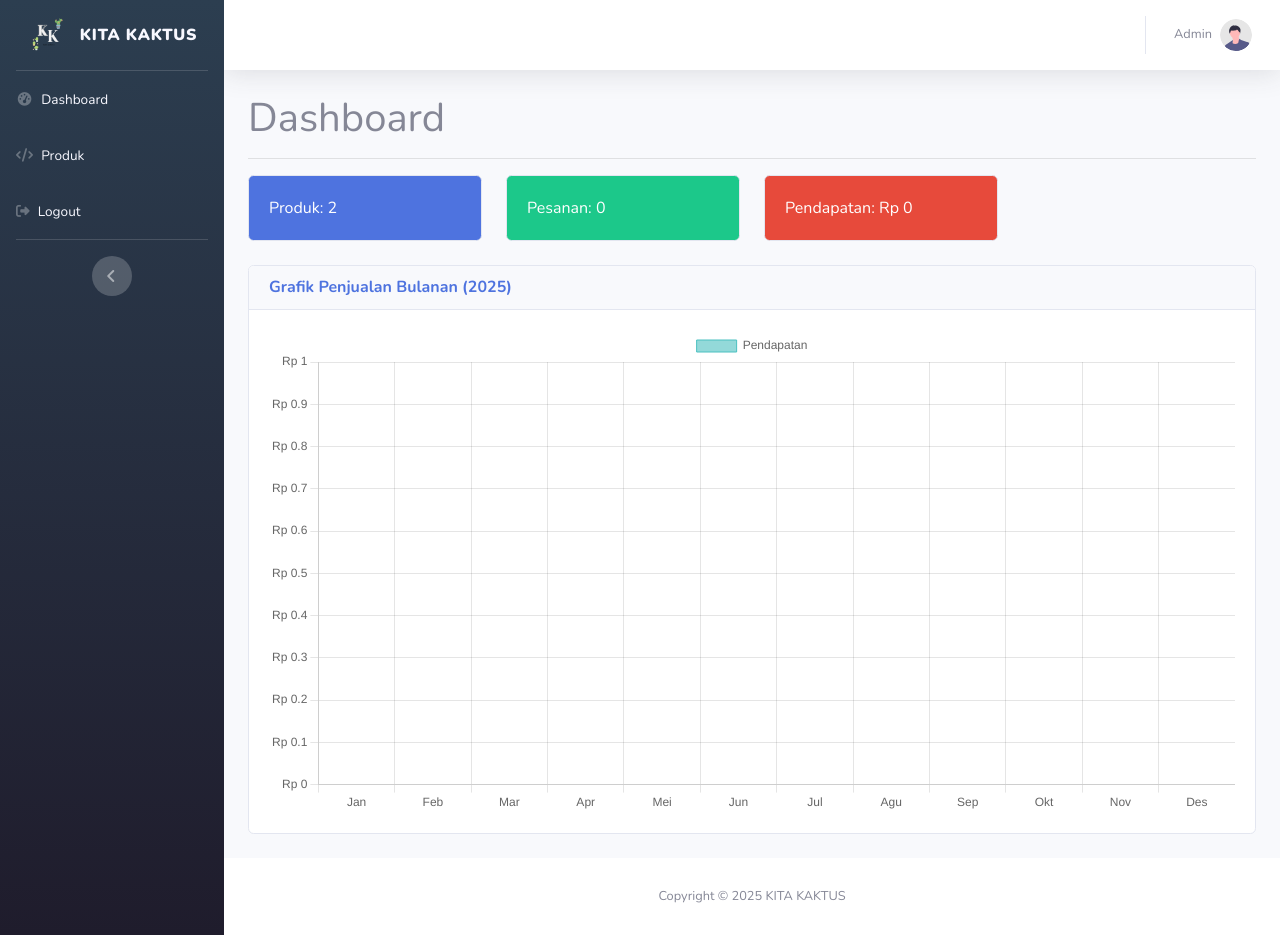
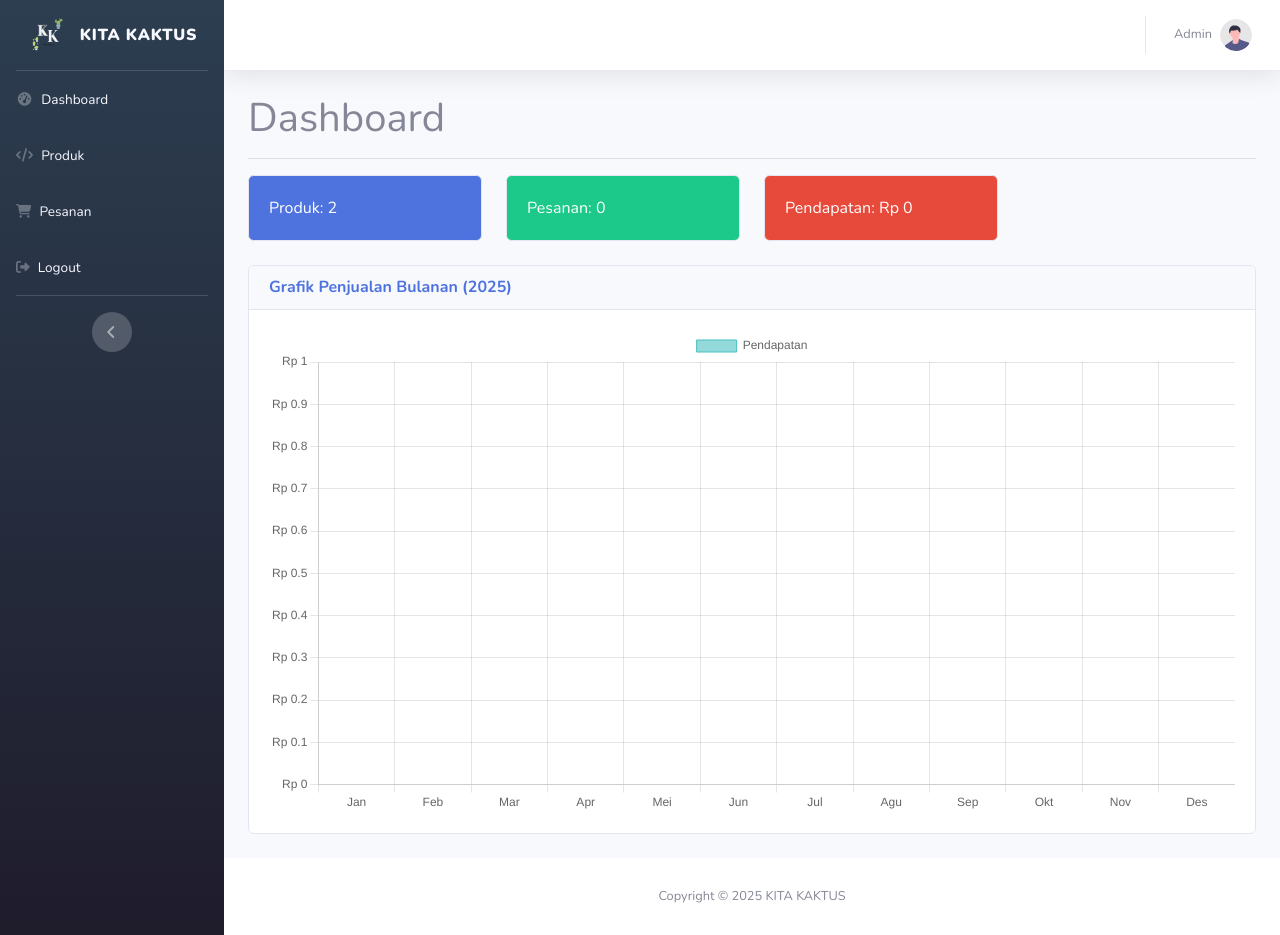
Before and after one commit to junaaa7/Projek-Kita-Kaktus, a PHP site: page /admin/page/home.php in a window 1280 px wide. Run offline with PHP 8.4, Linux system fonts and the light colour scheme; a user stored in the database is signed in; data comes from the database, SQL or seed files in the repository; some libraries are stand-ins or nearby versions.

Commit message:
Menambahkan sidebar pesanan

```diff
--- a/admin/page/home.php
+++ b/admin/page/home.php
@@ -114,6 +114,12 @@ if (table_exists($koneksi, 'pesanan')) {
                 <a class="nav-link" href="produk.php" style="color: ghostwhite;">
                 <i class="fas fa-code"></i>
                     <span>Produk</span></a>
+            </li>
+
+            <li class="nav-item">
+                <a class="nav-link" href="pesanan.php" style="color: ghostwhite;">
+                <i class="fas fa-shopping-cart"></i>
+                    <span>Pesanan</span></a>
             </li>
 
             <li class="nav-item">
```
